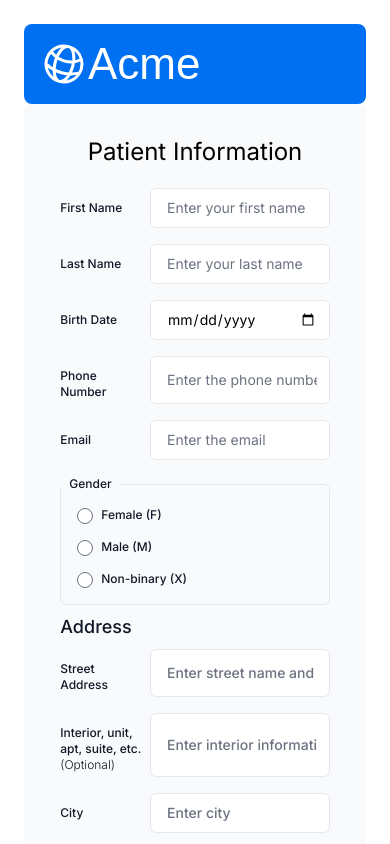
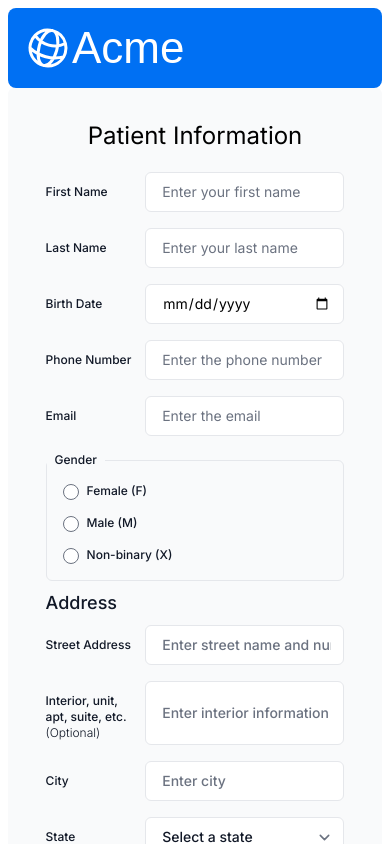
Before and after one commit to manugomz/Coding-challange-testing, a Next.js app: page /patient-intake in a window 390 px wide. Shown: the top 844 px of the page. Built offline with nearby package versions, Linux system fonts and the light colour scheme; a web font is replaced by a local one.

Commit message:
Improve responsiveness

```diff
--- a/app/ui/base-layout.tsx
+++ b/app/ui/base-layout.tsx
@@ -6,7 +6,7 @@ export default function BaseLayout({
     children: React.ReactNode;
 }) {
     return (
-        <main className="flex min-h-screen flex-col p-6">
+        <main className="flex min-h-screen flex-col p-2 lg:p-6">
             <header className="flex h-20 shrink-0 items-end rounded-lg bg-blue-500 p-4 md:h-52">
                 <AcmeLogo />
             </header>
```
